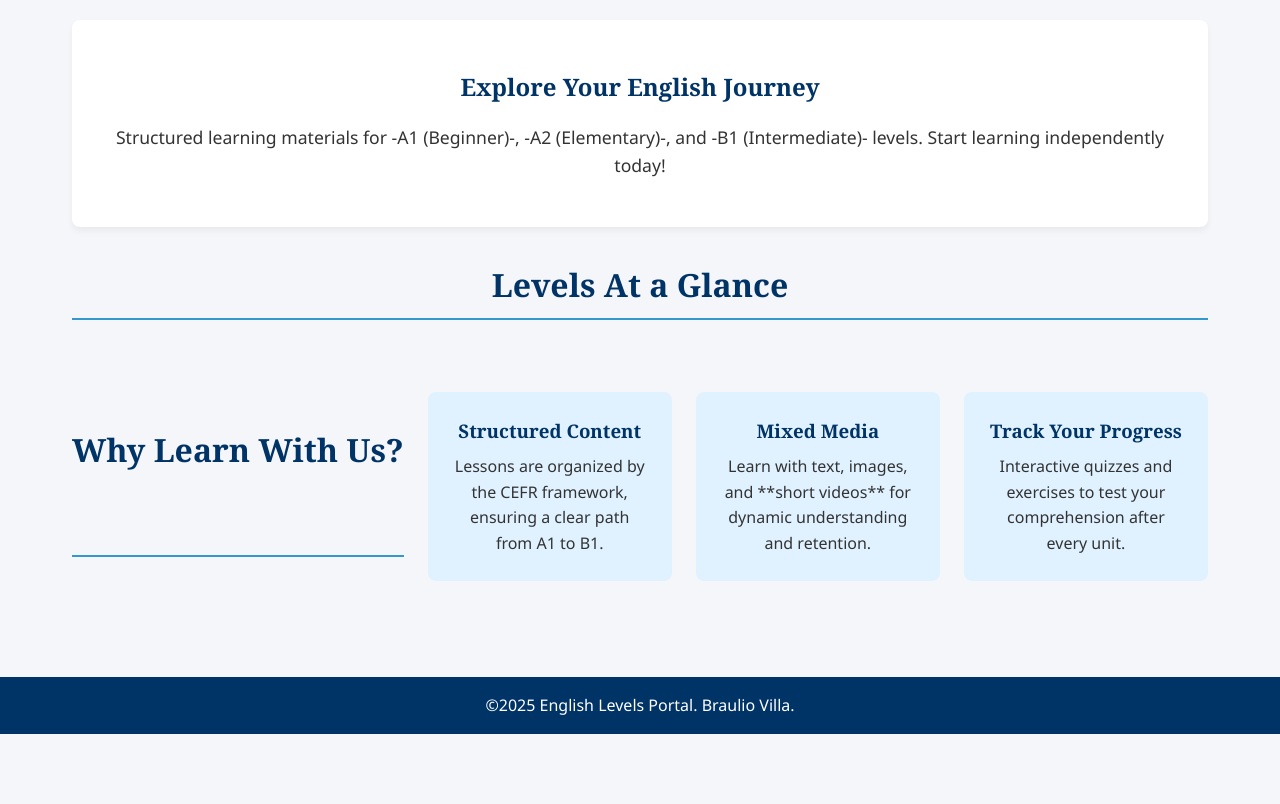
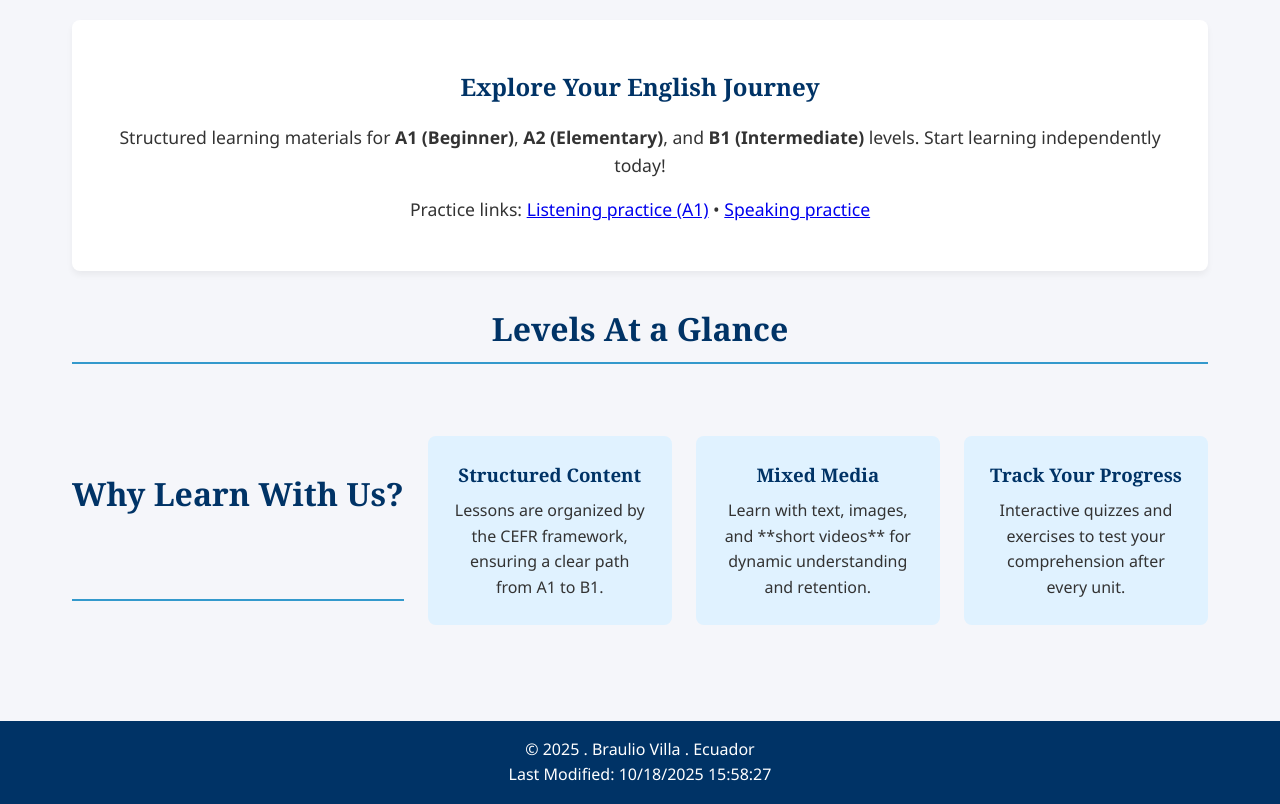
Before and after one commit to braulio-v/wdd131, a plain HTML site: page project/index.html in a window 1280 px wide. Shown: the part 560-1364 px from the top of the page. Before the commit the page ends 1294 px from the top, so only its background shows below. Drawn offline with Linux system fonts and the light colour scheme; a web font is replaced by a local one.

Commit message:
finalproject

```diff
--- a/project/JavaScript/main.js
+++ b/project/JavaScript/main.js
@@ -4,6 +4,8 @@ const levels = [
         levelName: "Level A1",
         description: "Beginner: Can understand and use familiar everyday expressions.",
         duration: "Approx. 200 hours",
+        width:"400",
+        height:"250",
         imageUrl: "images/a1-main.jpg"
     },
     {
@@ -11,6 +13,8 @@ const levels = [
         levelName: "Level A2",
         description: "Elementary: Can understand sentences and frequently used expressions related to areas of most immediate relevance.",
         duration: "Approx. 250 hours",
+        width: "400",
+        height: "250",
         imageUrl: "images/a2-main.jpg"
     },
     {
@@ -18,6 +22,8 @@ const levels = [
         levelName: "Level B1",
         description: "Intermediate: Can understand the main points of clear standard input on familiar matters regularly encountered in work, school, leisure, etc.",
         duration: "Approx. 400 hours",
+        width: "400",
+        height: "250",
         imageUrl: "images/b1-main.jpg"
     },
 ];
@@ -31,11 +37,6 @@ const inquirySubjects = [
 
 // ------------ Initialization ------------------
 document.addEventListener("DOMContentLoaded", () => {
-    const currentYearSpan = document.getElementById("currentyear");
-    if (currentYearSpan) {
-        currentYearSpan.textContent = new Date().getFullYear();
-    }
-
     const page = window.location.pathname.split('/').pop();
 
     if (page === 'index.html' || page === '') {
@@ -58,7 +59,7 @@ function renderLevelCards(filteredLevels) {
     filteredLevels.forEach(level => {
         const cardHTML = `
             <section class="level-card">
-                <img src="${level.imageUrl}" alt="${level.levelName}" loading="lazy">
+                <img src="${level.imageUrl}" alt="${level.levelName}" width= "${level.width} height= "${level.height}" loading="lazy">
                 <h3>${level.levelName}</h3>
                 <p>${level.description}</p>
                 <p class="duration">Duration: ${level.duration}</p>
@@ -160,3 +161,9 @@ function setupContactForm() {
         }, 5000);
     });
 }
+
+const currentYear = new Date().getFullYear();
+document.getElementById("currentyear").textContent = `© ${currentYear} . Braulio Villa . Ecuador`;
+
+const lastModified = document.lastModified;
+document.getElementById("lastModified").textContent = `Last Modified: ${lastModified}`;
--- a/project/index.html
+++ b/project/index.html
@@ -5,6 +5,8 @@
     <meta charset="UTF-8">
     <meta name="viewport" content="width=device-width, initial-scale=1.0">
     <title>English Levels Portal - Home</title>
+    <meta name="author" content="Braulio Villa">
+    <meta name="description" content="This is a project about How to learn englihs from home, it has levels such as A1, A2 and B1 so you can learn english with links and matierial all in english.">
     <link rel="preconnect" href="https://fonts.googleapis.com">
     <link rel="preconnect" href="https://fonts.gstatic.com" crossorigin>
     <link href="https://fonts.googleapis.com/css2?family=Georgia:wght@400;700&family=Segoe+UI:wght@400;700&display=swap"
@@ -16,7 +18,7 @@
 <body>
     <header class="site-header">
         <h1 class="logo">English Levels Portal</h1>
-        <nav id="main-nav">
+        <nav id="main-nav" aria-label="Main navigation">
             <ul>
                 <li><a href="index.html" class="active-link">Home</a></li>
                 <li><a href="a1-lessons.html" id="a1level">A1 Lessons</a></li>
@@ -31,8 +33,15 @@
     <main class="content-container">
         <section class="hero">
             <h2>Explore Your English Journey</h2>
-            <p>Structured learning materials for -A1 (Beginner)-, -A2 (Elementary)-, and -B1 (Intermediate)-
-                levels. Start learning independently today!</p>
+            <p>Structured learning materials for <strong>A1 (Beginner)</strong>, <strong>A2 (Elementary)</strong>, and
+                <strong>B1 (Intermediate)</strong> levels. Start learning independently today!
+            </p>
+            <p>Practice links:
+                <a href="https://test-english.com/listening/a1/" target="_blank" rel="noopener">Listening practice
+                    (A1)</a> •
+                <a href="https://learnenglish.britishcouncil.org/skills/speaking" target="_blank" rel="noopener">Speaking
+                    practice</a>
+            </p>
         </section>
 
         <section class="level-showcase">
@@ -58,8 +67,9 @@
         </section>
     </main>
 
-    <footer class="site-footer">
-        <p>©<span id="currentyear"></span> English Levels Portal. Braulio Villa.</p>
+    <footer>
+        <p><span id="currentyear"></span></p>
+        <p><span id="lastModified"></span></p>
     </footer>
 </body>
 
--- a/project/styles/main.css
+++ b/project/styles/main.css
@@ -294,12 +294,13 @@ h3,
 }
 
 /* Footer */
-.site-footer {
+footer {
     background-color: var(--primary-color);
     color: var(--light-text-color);
     text-align: center;
     padding: 1rem;
     margin-top: 2rem;
+
 }
 
 .site-footer a {
```
Also changed, not shown: project/a1-lessons.html (+4 -3 lines), project/contact.html (+5 -2 lines).
